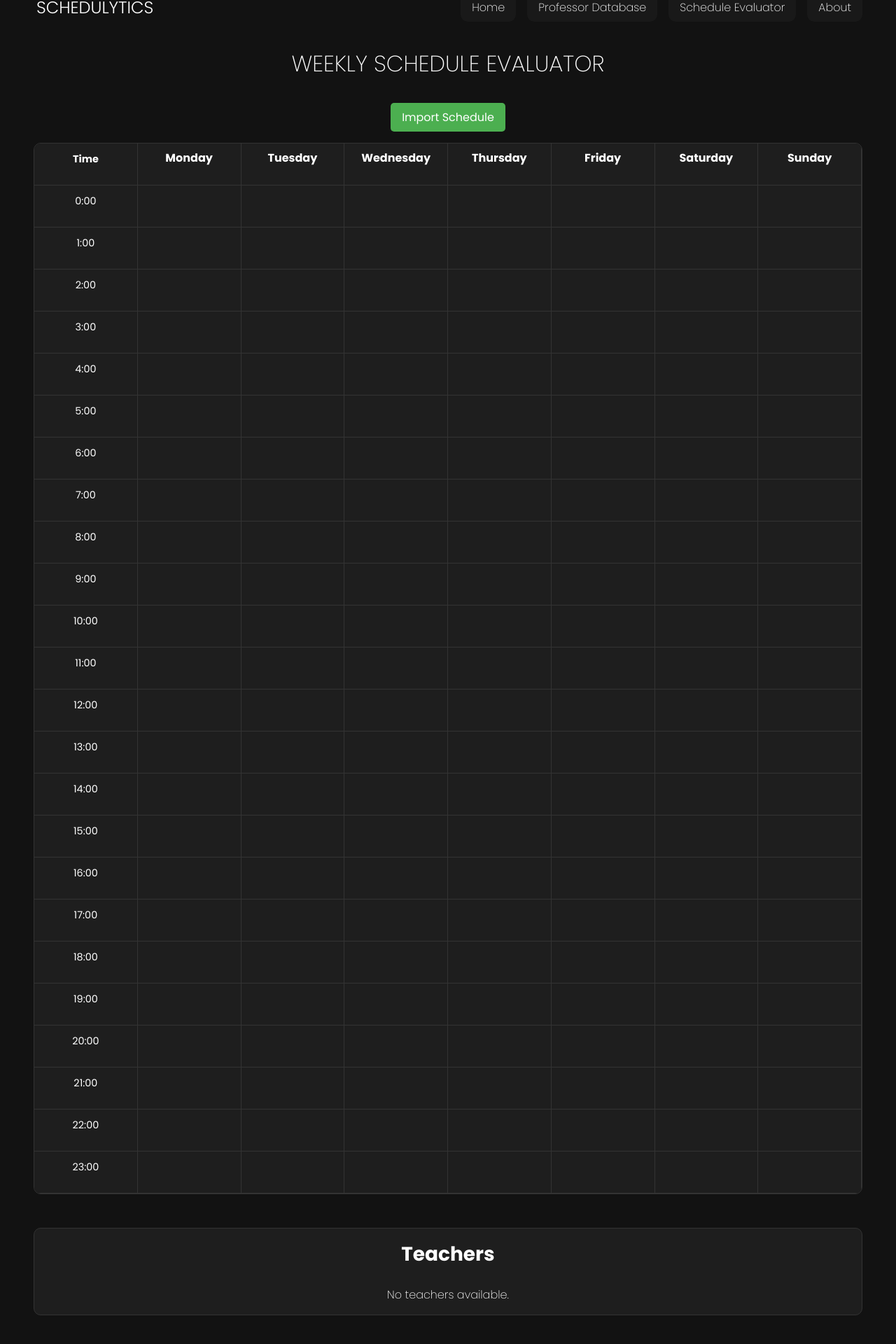
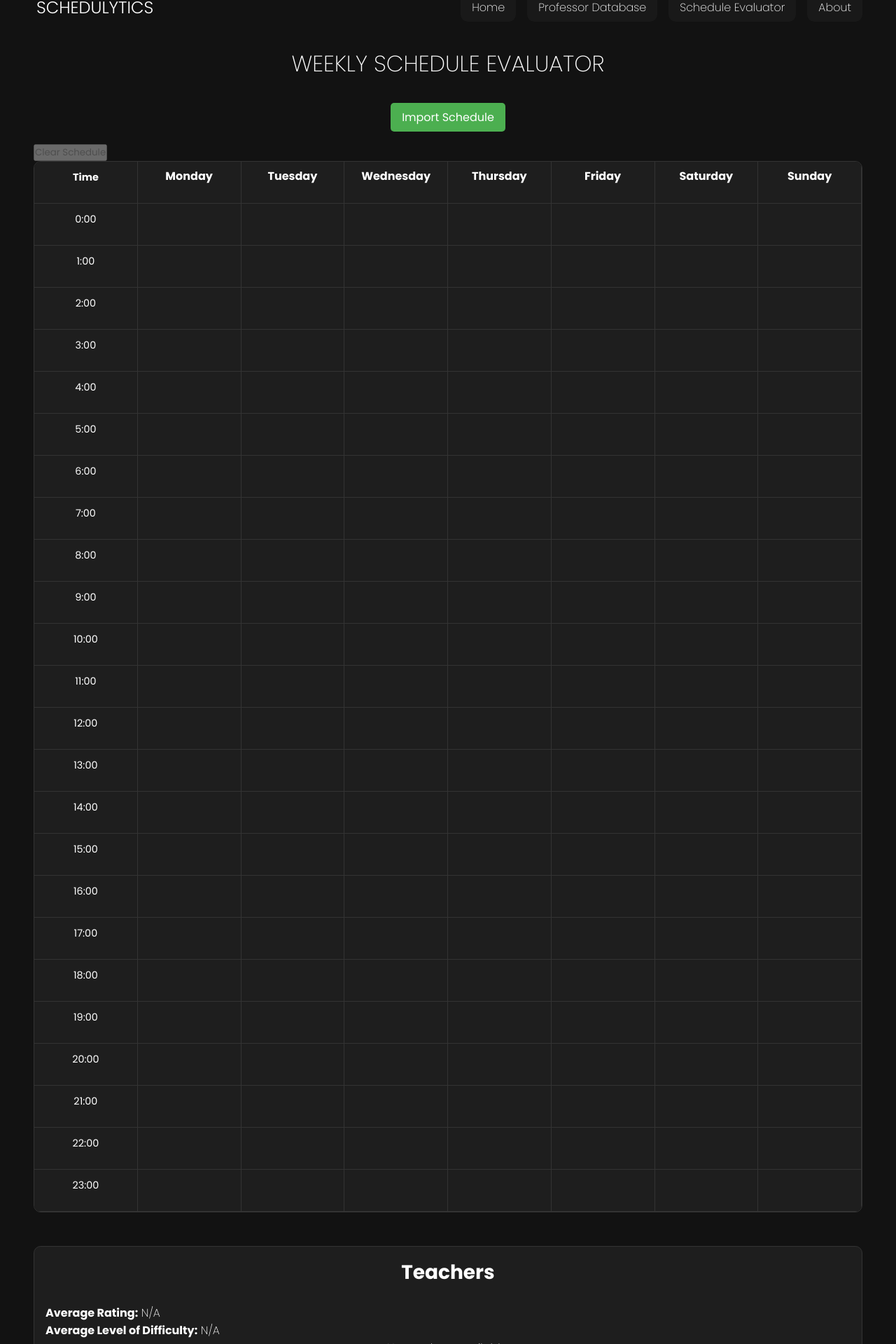
Before and after one commit to owensharpe/Schedulytics, a React (Vite) app in the folder website/: page /schedule-evaluator in a window 1280 px wide. Shown: the part 29-1949 px from the top of the page at 70% size. Built offline with nearby package versions, Linux system fonts and the light colour scheme.

Commit message:
added clear button and computes average ratings of your week

```diff
--- a/website/src/pages/ScheduleEvaluator.tsx
+++ b/website/src/pages/ScheduleEvaluator.tsx
@@ -2,14 +2,14 @@ import React, { useState, useEffect, useMemo } from 'react';
 import './ScheduleEvaluator.css';
 import Modal from 'react-modal';
 import { v4 as uuidv4 } from 'uuid';
-import Papa from 'papaparse'; // Import PapaParse for CSV parsing
-import Fuse from 'fuse.js'; // Import Fuse.js for fuzzy matching
-import { ToastContainer, toast } from 'react-toastify'; // Import React Toastify for notifications
-import 'react-toastify/dist/ReactToastify.css'; // Import React Toastify CSS
+import Papa from 'papaparse';
+import Fuse from 'fuse.js';
+import { ToastContainer, toast } from 'react-toastify';
+import 'react-toastify/dist/ReactToastify.css';
 
 Modal.setAppElement('#root');
 
-// Define the structure of a Schedule Event
+
 interface ScheduleEvent {
   id: string;
   title: string;
@@ -21,7 +21,6 @@ interface ScheduleEvent {
   instructor?: string;
 }
 
-// Define the structure of Teacher Data from CSV
 interface TeacherData {
   'First Name': string;
   'Last Name': string;
@@ -30,7 +29,7 @@ interface TeacherData {
   'Popular Tags': string; // JSON stringified array
 }
 
-// Define the structure for processed Teacher Data
+
 interface ProcessedTeacherData {
   averageRating: number | null;
   levelOfDifficulty: number | null;
@@ -81,13 +80,9 @@ const ScheduleEvaluator: React.FC = () => {
         return [];
       }
     } catch (e) {
-      // Keep the console log for debugging purposes
       console.error(`Row ${rowIndex + 2}: Error parsing 'Popular Tags' for ${fullName}:`, e);
 
-      // Remove the line that sets csvError to prevent displaying the error on the page
-      // setCsvError(`Error parsing 'Popular Tags' for ${fullName}: ${e}`);
 
-      // Return an empty array as a fallback
       return [];
     }
   };
@@ -107,22 +102,21 @@ const ScheduleEvaluator: React.FC = () => {
           const firstName = row['First Name']?.trim();
           const lastName = row['Last Name']?.trim();
 
-          // Construct full name and normalize
+
           const fullName = [firstName, lastName].filter(Boolean).join(' ').trim().toLowerCase();
 
           if (!fullName) return;
 
-          // Parse average rating
+
           const avgRatingStr = row['Average Rating (Out of 5)'];
           const avgRating = parseFloat(avgRatingStr);
           const averageRating = !isNaN(avgRating) && avgRating > 0 ? avgRating : null;
 
-          // Parse level of difficulty
           const levelDifficultyStr = row['Level of Difficulty (Out of 5)'];
           const levelDifficulty = parseFloat(levelDifficultyStr);
           const levelOfDifficulty = !isNaN(levelDifficulty) && levelDifficulty > 0 ? levelDifficulty : null;
 
-          // Parse popular tags
+
           const popularTagsStr = row['Popular Tags'];
           let keywords: string[] = [];
           if (popularTagsStr && popularTagsStr !== "[]") {
@@ -296,6 +290,33 @@ const ScheduleEvaluator: React.FC = () => {
     });
   }, [uniqueTeachers, teachersData, fuse]);
 
+  // New function to clear all events
+  const clearAllEvents = () => {
+    if (window.confirm('Are you sure you want to clear all events from your schedule? This action cannot be undone.')) {
+      setEvents([]);
+      toast.info('All events have been cleared.');
+    }
+  };
+
+  // New useMemo hooks to calculate average rating and difficulty
+  const averageRating = useMemo(() => {
+    const ratings = enrichedTeachers
+      .map(teacher => typeof teacher.averageRating === 'number' ? teacher.averageRating : null)
+      .filter((rating): rating is number => rating !== null);
+    if (ratings.length === 0) return 'N/A';
+    const sum = ratings.reduce((a, b) => a + b, 0);
+    return (sum / ratings.length).toFixed(1);
+  }, [enrichedTeachers]);
+
+  const averageDifficulty = useMemo(() => {
+    const difficulties = enrichedTeachers
+      .map(teacher => typeof teacher.levelOfDifficulty === 'number' ? teacher.levelOfDifficulty : null)
+      .filter((difficulty): difficulty is number => difficulty !== null);
+    if (difficulties.length === 0) return 'N/A';
+    const sum = difficulties.reduce((a, b) => a + b, 0);
+    return (sum / difficulties.length).toFixed(1);
+  }, [enrichedTeachers]);
+
   return (
     <div className="schedule-evaluator">
       <h2>Weekly Schedule Evaluator</h2>
@@ -304,9 +325,19 @@ const ScheduleEvaluator: React.FC = () => {
 
       {csvError && <p className="error">{csvError}</p>}
 
-      <button onClick={() => setImportModalIsOpen(true)} className="import-button">
-        Import Schedule
-      </button>
+      <div className="button-group">
+        <button onClick={() => setImportModalIsOpen(true)} className="import-button">
+          Import Schedule
+        </button>
+        <button
+          onClick={clearAllEvents}
+          className="clear-button"
+          disabled={events.length === 0}
+          aria-disabled={events.length === 0}
+        >
+          Clear Schedule
+        </button>
+      </div>
 
       <div className="schedule-grid">
         <div className="header-cell time-cell">Time</div>
@@ -357,6 +388,13 @@ const ScheduleEvaluator: React.FC = () => {
 
       <div className="teacher-section">
         <h3>Teachers</h3>
+
+        {/* New Averages Display */}
+        <div className="teacher-averages">
+          <p><strong>Average Rating:</strong> {averageRating !== 'N/A' ? averageRating : 'N/A'}</p>
+          <p><strong>Average Level of Difficulty:</strong> {averageDifficulty !== 'N/A' ? averageDifficulty : 'N/A'}</p>
+        </div>
+
         <div className="teacher-list">
           {enrichedTeachers.length > 0 ? (
             enrichedTeachers.map((teacher, index) => (
```
